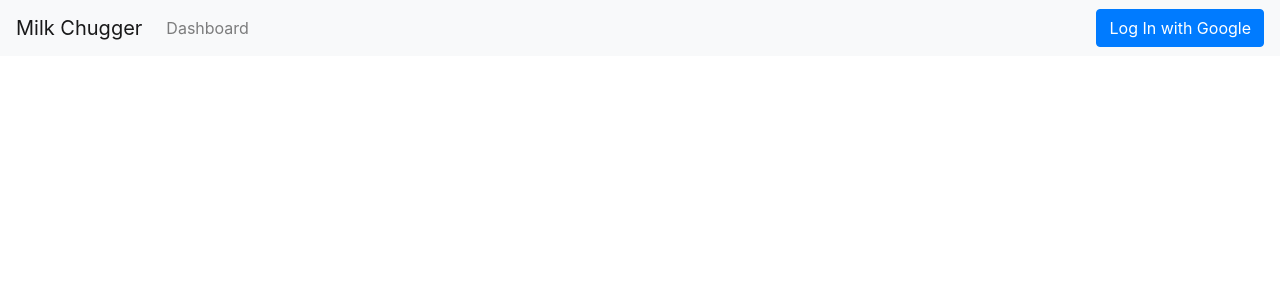
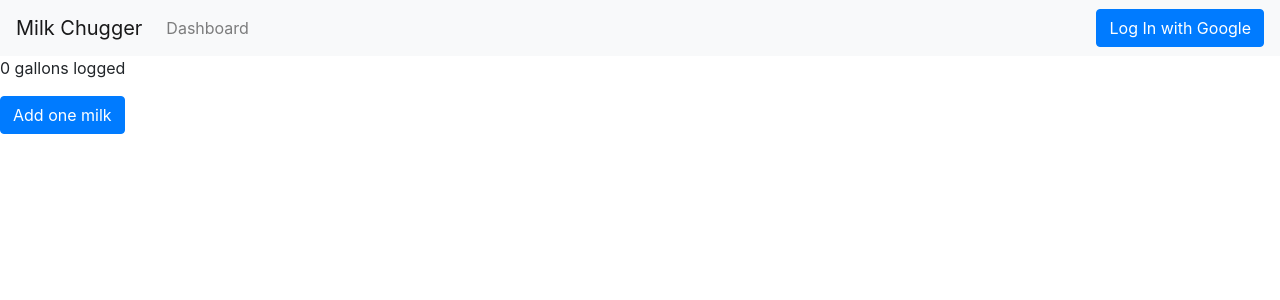
Before and after one commit to jungaretti/milk-chugger, a React (Create React App) app: page /add in a window 1280 px wide. Shown: the top 300 px of the page. Built offline with nearby package versions, Linux system fonts and the light colour scheme; no server answers; the database is empty.

Commit message:
Rename log to add

```diff
--- a/src/App.js
+++ b/src/App.js
@@ -1,5 +1,5 @@
 import "./App.css";
-import Log from "./components/Log";
+import Add from "./components/Add";
 import Profile from "./components/Profile";
 import GlobalTotals from "./components/GlobalTotals";
 import NavBar from "./components/NavBar";
@@ -50,14 +50,17 @@ function App() {
           <Route exact path="/">
             <GlobalTotals gallons={56} regions={regions} users={users} />
           </Route>
+          <Route path="/add">
+            <Add
+              uid={"rM1MFZbeujbk5yhbWSVJpXo2LJG2"}
+              database={firebase.database()}
+            />
+          </Route>
           <Route path="/profile">
             <Profile
               uid={"rM1MFZbeujbk5yhbWSVJpXo2LJG2"}
               database={firebase.database()}
             />
-          </Route>
-          <Route path="/log">
-            <Log gallons={4} />
           </Route>
         </Switch>
       </Router>
--- /dev/null
+++ b/src/components/Add.js
@@ -0,0 +1,19 @@
+import { Button } from "react-bootstrap";
+
+import { useObject } from "react-firebase-hooks/database";
+
+export default function Add({ uid, database }) {
+  const [value, loading, error] = useObject(database.ref(`gallons/${uid}`));
+  const gallons = value?.val() ?? 0;
+
+  function addMilk() {
+    database.ref(`gallons/${uid}`).set(gallons + 1);
+  }
+
+  return (
+    <div>
+      <p>{gallons} gallons logged</p>
+      <Button onClick={addMilk}>Add one milk</Button>
+    </div>
+  );
+}
--- a/src/components/Log.js
+++ /dev/null
@@ -1,8 +0,0 @@
-export default function Log({ gallons, logMilk }) {
-  return (
-    <div>
-      <p>{gallons} gallons logged</p>
-      <button>Log one milk</button>
-    </div>
-  );
-}
--- a/src/components/NavBar.js
+++ b/src/components/NavBar.js
@@ -11,7 +11,7 @@ export default function NavBar({ logInWithGoogle, signOut, user }) {
         </Nav>
         {user ? (
           <Nav>
-            <Nav.Link href="log">Drink</Nav.Link>
+            <Nav.Link href="add">Drink</Nav.Link>
             <Nav.Link href="profile">Profile</Nav.Link>
             <Button onClick={signOut}>Sign Out</Button>
           </Nav>
```
